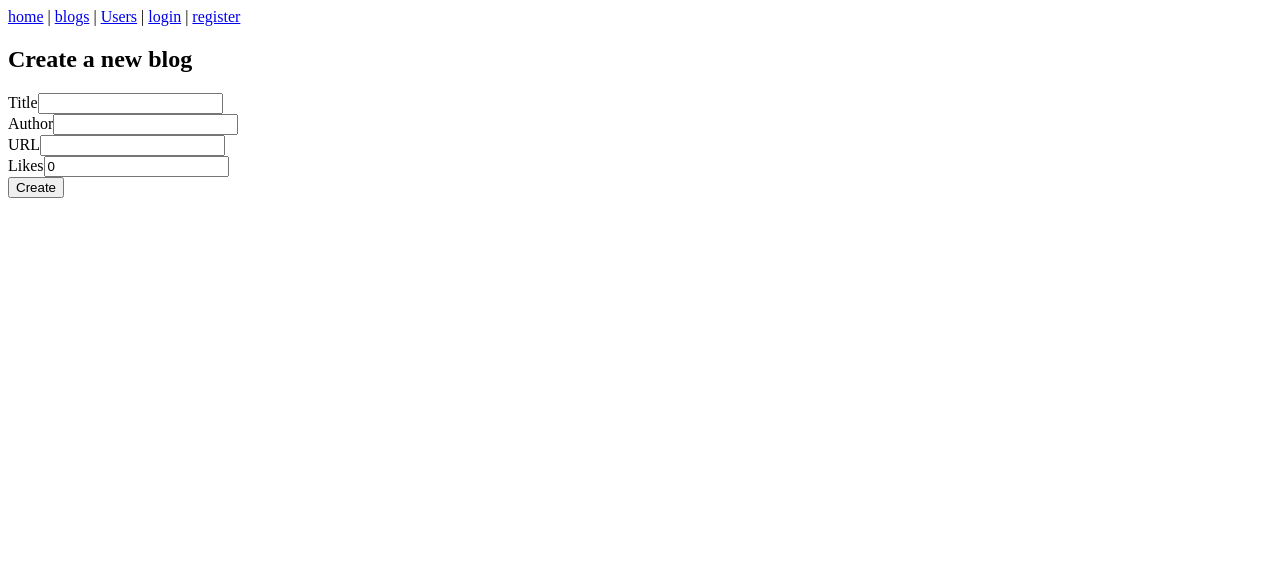
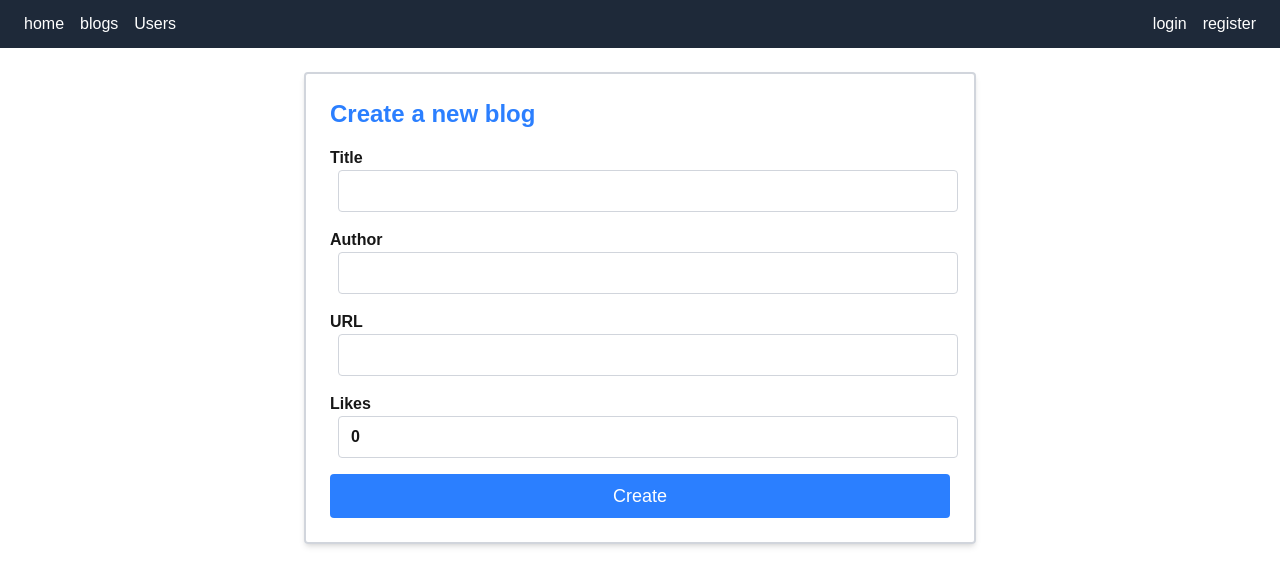
Before and after one commit to Franco-Redivo/blog-app-next, a Next.js app: page /blogs/new in a window 1280 px wide. Shown: the top 586 px of the page. Built offline with nearby package versions, Linux system fonts and the light colour scheme; no server answers.

Commit message:
feat: add styling with tailwind

```diff
--- a/app/blogs/[id]/page.tsx
+++ b/app/blogs/[id]/page.tsx
@@ -11,14 +11,18 @@ const BlogPage = async ({params}: {params: Promise<{id: string}>}) => {
     }
 
     return (
-        <div>
-            <h2>{blog.title}</h2>
-            <p>Author: {blog.author}</p>
-            <p>URL: {blog.url}</p>
-            <p>Likes: {blog.likes}</p>
-            <form action={likeBlog}>
+        <div className="max-w-3xl mx-auto p-6 flex flex-col gap-4 border-2 border-gray-300 shadow-md rounded mt-6">
+            <h2 className="text-3xl font-bold text-blue-500 mx-auto">{blog.title}</h2>
+            <div className="text-gray-700 flex flex-col gap-2 text-lg">
+                <p className="font-semibold">Author: {blog.author}</p>
+                <p>URL: {blog.url}</p>
+                <p>Likes: {blog.likes}</p>
+            </div>
+            <form action={likeBlog} className="self-end">
                 <input type="hidden" name="id" value={blog.id} />
-                <button type="submit">Like</button>
+                <button type="submit" className="bg-blue-500 text-white text-lg hover:bg-blue-600 px-4 py-2 rounded">
+                    Like
+                </button>
             </form>
         </div>
     )
--- a/app/blogs/new/page.tsx
+++ b/app/blogs/new/page.tsx
@@ -18,34 +18,36 @@ const NewBlog = () => {
     }, [state, showNotification, router]);
 
     return (
-        <div>
-            <h2>Create a new blog</h2>
-            <form action={formAction}>
-                <div>
-                    <label>
+        <div className="max-w-2xl mx-auto p-6 border-2 border-gray-300 shadow-md rounded mt-6">
+            <h2 className="text-2xl font-bold text-blue-500 mx-auto">Create a new blog</h2>
+            <form action={formAction} className="flex flex-col gap-4 mt-4">
+                <div className="flex flex-col gap-1">
+                    <label className="font-semibold">
                         Title
-                        <input type="text" name="title" required minLength={5} defaultValue={state.values?.title}/>
+                        <input type="text" name="title" className="border border-gray-300 rounded py-2 px-3 focus:outline-none focus:ring-2 focus:ring-blue-500 ml-2 w-full" required minLength={5} defaultValue={state.values?.title}/>
                     </label>
                 </div>
                 <div>
-                    <label>
+                    <label className="font-semibold">
                         Author
-                        <input type="text" name="author" required minLength={5} defaultValue={state.values?.author}/>
+                        <input type="text" name="author" className="border border-gray-300 rounded py-2 px-3 focus:outline-none focus:ring-2 focus:ring-blue-500 ml-2 w-full" required minLength={5} defaultValue={state.values?.author}/>
                     </label>
                 </div>
                 <div>
-                    <label>
+                    <label className="font-semibold">
                         URL
-                        <input type="text" name="url" required minLength={5} defaultValue={state.values?.url}/>
+                        <input type="text" name="url" className="border border-gray-300 rounded py-2 px-3 focus:outline-none focus:ring-2 focus:ring-blue-500 ml-2 w-full" required minLength={5} defaultValue={state.values?.url}/>
                     </label>
                 </div>
                 <div>
-                    <label>
+                    <label className="font-semibold">
                         Likes
-                        <input type="number" name="likes" required defaultValue={state.values?.likes}/>
+                        <input type="number" name="likes" className="border border-gray-300 rounded py-2 px-3 focus:outline-none focus:ring-2 focus:ring-blue-500 ml-2 w-full" required defaultValue={state.values?.likes}/>
                     </label>
                 </div>
-                <button type="submit">Create</button>
+                <button type="submit" className="bg-blue-500 text-white text-lg hover:bg-blue-600 px-4 py-2 rounded">
+                    Create
+                </button>
                 {state.error && <p style={{color: "red"}}>{state.error}</p>}
             </form>
         </div>
--- a/app/blogs/page.tsx
+++ b/app/blogs/page.tsx
@@ -7,22 +7,24 @@ const Blogs = async ({ searchParams, }: {searchParams: Promise<{ filter?: string
     const blogs = filter ? await filterBlogsByTitle(filter) : await getBlogs();
 
     return (
-        <div>
-            <h2>Blogs</h2>
-            <div>
-                <form action={filterBlogs}>
-                    <input type="text" name="filter" placeholder="Filter by title" defaultValue={filter} />
-                    <button type="submit">Apply</button>
+        <div className="max-w-2xl mx-auto p-6">
+            <h2 className="text-2xl font-bold mb-4">Blogs</h2>
+            <div className="mb-4 flex items-center gap-4">
+                <form action={filterBlogs} className="flex items-center gap-2 w-full">
+                    <input type="text" name="filter" placeholder="Filter by title" defaultValue={filter} className="border rounded p-2 border-blue-600 w-full" />
+                    <button type="submit" className="bg-blue-600 text-white px-4 py-2 rounded hover:bg-blue-700">
+                        Apply
+                    </button>
                 </form>
             </div>
             <div>
-                <ul>
+                <ul className="space-y-2">
                     {blogs.map(blog => (
-                        <li key={blog.id}>
-                            <Link href={`/blogs/${blog.id}`}>
+                        <li key={blog.id} className="border rounded p-3 hover:bg-gray-50">
+                            <Link href={`/blogs/${blog.id}`} className="text-blue-600 hover:underline text-lg font-semibold">
                                 <h3>{blog.title}</h3>
                             </Link>
-                            <div>
+                            <div className="text-sm text-gray-600">
                                 <p>Author: {blog.author}</p>
                                 <p>URL: {blog.url}</p>
                                 <p>Likes: {blog.likes}</p>
--- a/app/components/NavBar.tsx
+++ b/app/components/NavBar.tsx
@@ -1,31 +1,28 @@
 "use client"
-import Link from "next/link";
+import NavLink from "./NavLink";
 import { useSession, signOut } from "next-auth/react";
 
 export default function NavBar() {
     const { data: session } = useSession();
     return(
-        <nav>
-          <Link href="/">home</Link>
-          {" | "}
-          <Link href="/blogs">blogs</Link>
-          {" | "}
-          <Link href={"/users"}>Users</Link>
-          {" | "}
+        <nav className="bg-gray-800 text-white px-6 py-3 flex items-center gap-4">
+          <NavLink href="/">home</NavLink>
+          <NavLink href="/blogs">blogs</NavLink>
+          <NavLink href={"/users"}>Users</NavLink>
+          <div className="ml-auto flex items-center gap-4">
             {session ? (
                 <>
-                <Link href={"/blogs/new"}>create new</Link>
-                {" | "}
+                    <NavLink href={"/blogs/new"}>create new</NavLink>
                     <em>{session.user?.name} logged in</em>{" "}
-                <button onClick={() => signOut()}>logout</button>
+                    <button onClick={() => signOut()} className="bg-gray-600 hover:bg-gray-500 px-3 py-1 rounded text-sm">logout</button>
                 </>
             ) : (
                 <>
-                <Link href="/login">login</Link>
-                {" | "}
-                <Link href="/register">register</Link>
+                    <NavLink href="/login">login</NavLink>
+                    <NavLink href="/register">register</NavLink>
                 </>
             )}
+          </div>
         </nav>
     )
 }
--- /dev/null
+++ b/app/components/NavLink.tsx
@@ -0,0 +1,16 @@
+import Link from "next/link";
+
+interface NavLinkProps {
+    href: string;
+    children: React.ReactNode;
+}
+
+const NavLink = ({ href, children }: NavLinkProps) => {
+    return (
+        <Link href={href} className="hover:text-gray-300">
+            {children}
+        </Link>
+    );
+};
+
+export default NavLink;
--- a/app/components/Notification.tsx
+++ b/app/components/Notification.tsx
@@ -8,12 +8,10 @@ export default function Notification() {
     if(!message) return null;
 
     const style : React.CSSProperties = {
-        padding: "10px 16px",
-        marginBottom: "10px",
-        borderRadius: "4px",
-        color: "white",
         backgroundColor: type === "success" ? "#16a34a" : "#dc2626",
     }
 
-    return <div style={style}>{message}</div>
+    return <div className="p-4 mb-4 rounded text-white" style={style}>
+        {message}
+    </div>
 }
--- a/app/layout.tsx
+++ b/app/layout.tsx
@@ -1,3 +1,4 @@
+import "./globals.css";
 import NavBar from "./components/NavBar";
 import AuthSessionProvider from "./components/SessionProvider";
 import { NotificationProvider } from "./components/NotificationContext";
@@ -10,7 +11,7 @@ export default function RootLayout({
 }>) {
   return (
     <html lang="en">
-      <body>
+      <body className="min-h-screen bg-background text-foreground">
         <AuthSessionProvider>
           <NotificationProvider>
             <NavBar/>
```
Lines whose indentation alone changed are shown as unchanged.
